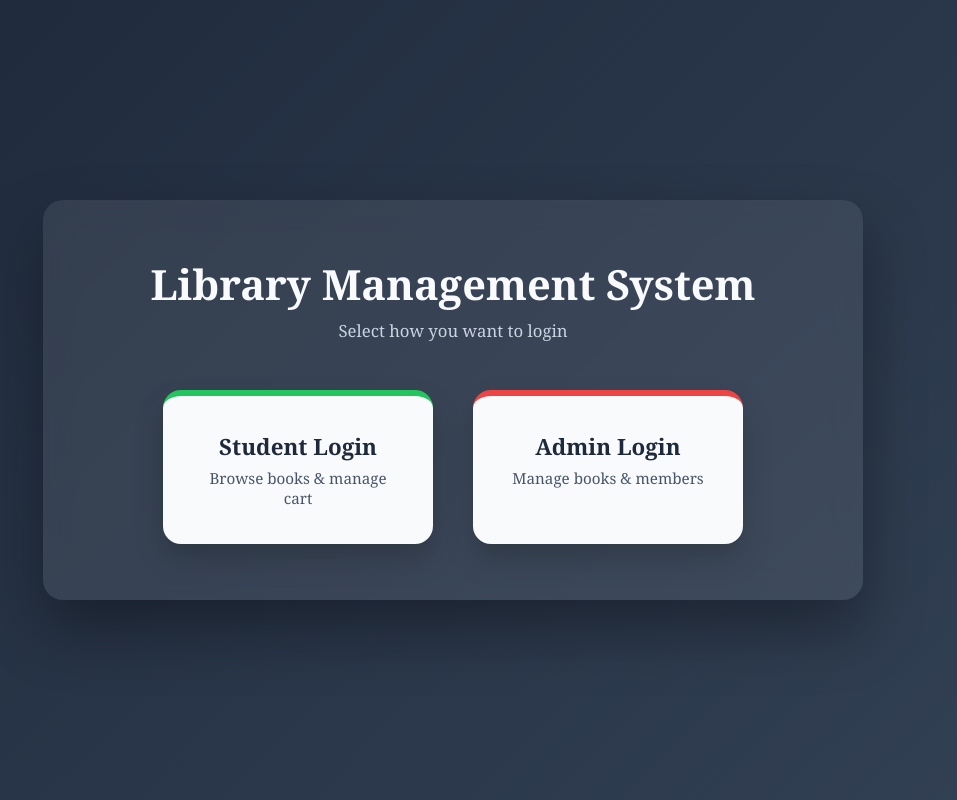
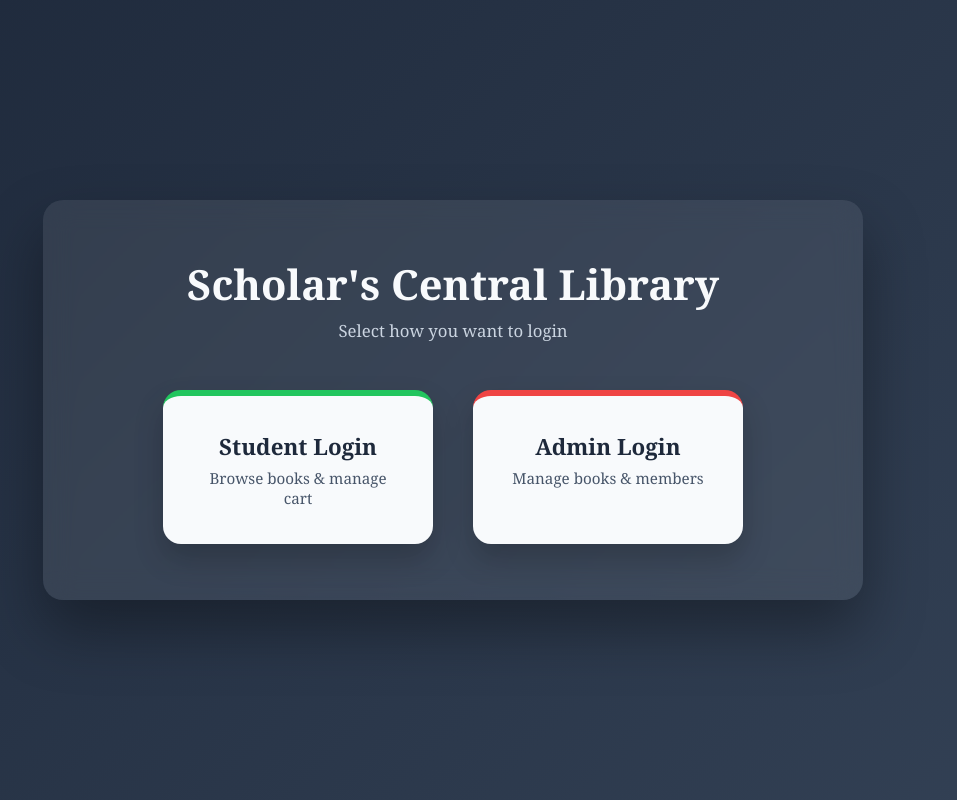
Before and after one commit to bansallalit1411/lms-frontend, a React app: page /login in a window 1280 px wide. Shown: the whole page, without its empty margins (187-1144 px from the left). Built offline with nearby package versions, Linux system fonts and the light colour scheme; the HTML template or start-up script is replaced by a standard one.

Commit message:
update UI

```diff
--- a/src/pages/LoginSelector.jsx
+++ b/src/pages/LoginSelector.jsx
@@ -7,7 +7,7 @@ export default function LoginSelector() {
   return (
     <div className="selector-page">
       <div className="selector-box">
-        <h1>Library Management System</h1>
+        <h1>Scholar's Central Library</h1>
         <p>Select how you want to login</p>
 
         <div className="role-cards">
```
